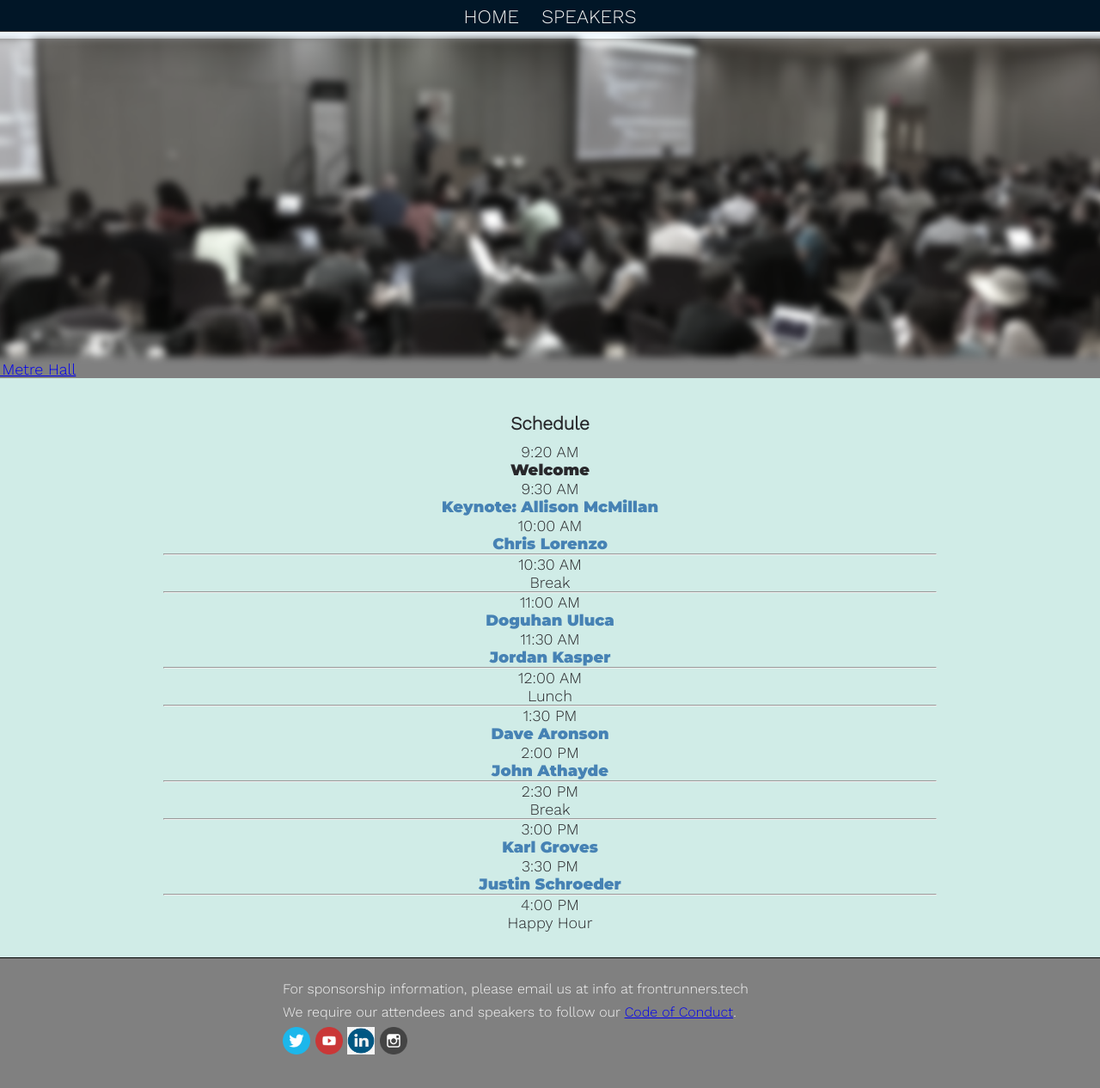
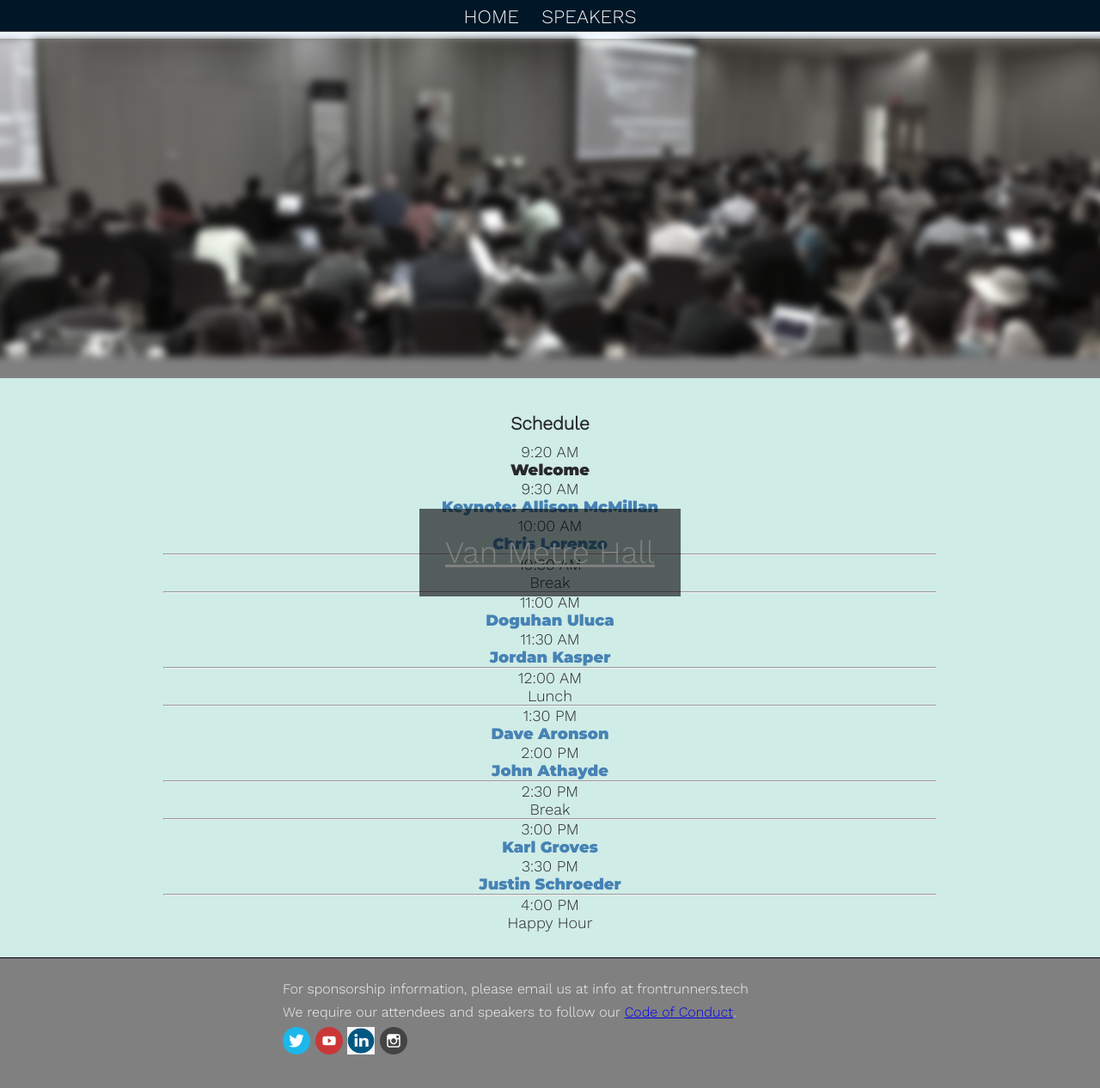
Before and after one commit to gothamgo/frontrunnersconf.github.io, a Jekyll site: the page built from test/testpage.html, in a window 1280 px wide and 1285 px high. Shown: the top 1266 px of the window at 86% size. Built offline with Jekyll 4.4.1, drawn with Linux system fonts in a browser that asks for light colours.

Commit message:
Update venue.html

```diff
--- a/_includes/venue.html
+++ b/_includes/venue.html
@@ -10,6 +10,16 @@
     filter: blur(5px) grayscale(80%);
     max-height: 370px;
   }
+  div.venue a.venue-text {
+    position: absolute;
+    top: 50%;
+    left: 50%;
+    transform: translate(-50%, -50%);
+    color: grey;
+    font-size: 36px;
+    background-color: rgba(0, 0, 0, 0.6);
+    padding: 30px;
+  }
 </style>
 
 <div class="venue-wrapper">
@@ -17,6 +27,6 @@
     <img src="{{site.url}}/images/nationjs.jpg" alt=""/>
     <br>
     Where:
-    <a href="https://www.google.com/maps/place/Van+Metre+Hall,+George+Mason+University/@38.8851762,-77.1010296,15z/data=!4m6!3m5!1s0x89b7b6828b5be0d7:0xc90a1e6e91b89ed5!8m2!3d38.8851762!4d-77.1010296!16s%2Fg%2F11c2pr4km2" class="venue-title" target="_blank">Van Metre Hall</a>
+    <a class="venue-text" href="https://www.google.com/maps/place/Van+Metre+Hall,+George+Mason+University/@38.8851762,-77.1010296,15z/data=!4m6!3m5!1s0x89b7b6828b5be0d7:0xc90a1e6e91b89ed5!8m2!3d38.8851762!4d-77.1010296!16s%2Fg%2F11c2pr4km2" target="_blank">Van Metre Hall</a>
   </div>
 </div>
```
